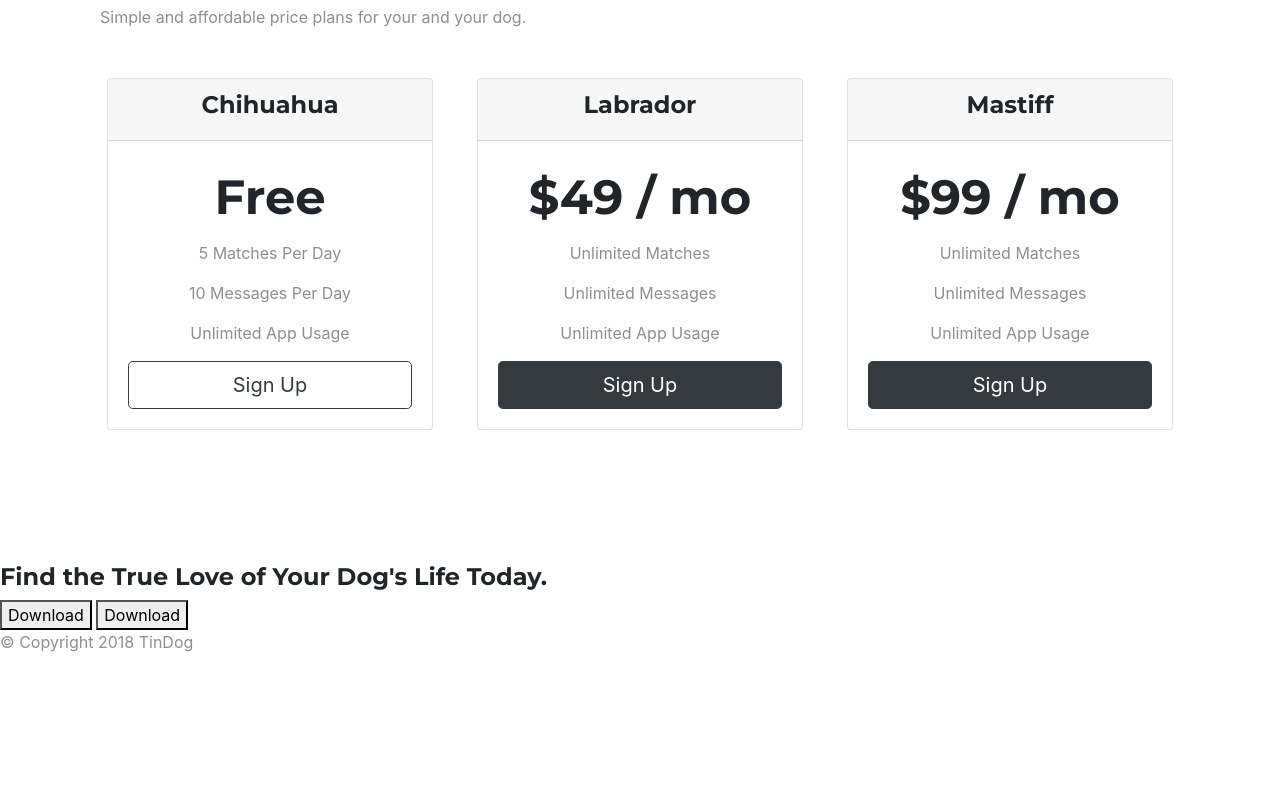
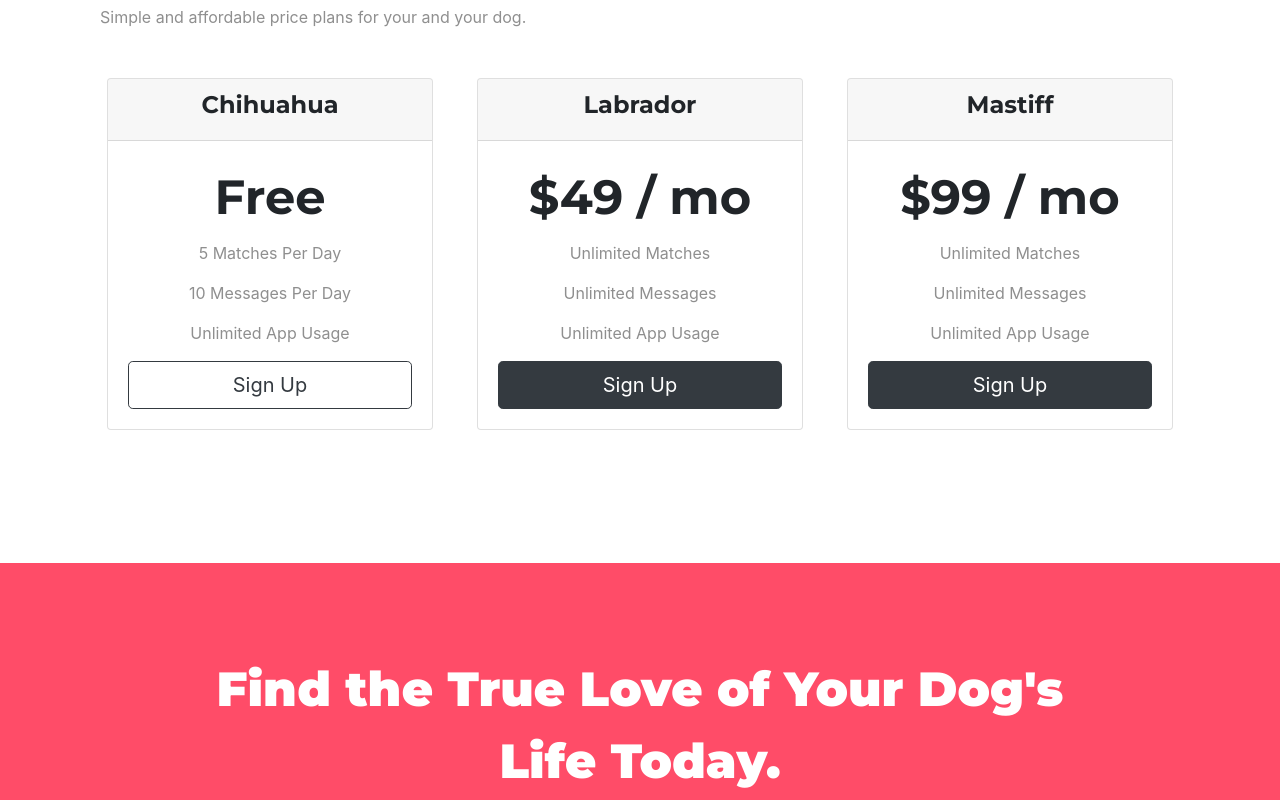
Before and after one commit to wendellcardoso/tin-dog-wdb2020, a plain HTML site: page index.html in a window 1280 px wide. Shown: the part 2000-2800 px from the top of the page. Before the commit the page ends 2670 px from the top, so only its background shows below. Drawn offline with nearby package versions, Linux system fonts and the light colour scheme.

Commit message:
Bootstrap Challenge 2

```diff
--- a/css/styles.css
+++ b/css/styles.css
@@ -20,6 +20,7 @@ h1 {
   font-family: "Montserrat", sans-serif;
   font-size: 3.5rem;
   line-height: 1.5;
+  font-weight: 800;
 }
 
 h2 {
@@ -137,6 +138,27 @@ p {
   text-align: center;
 }
 
+
+#cta{
+  text-align: center;
+  background-color: #ff4c68;
+  padding: 7% 15%;
+}
+
+.cta-h3{
+  font-family: 'Montserrat', sans-serif;
+  font-size: 3rem;
+  line-height: 1.5;
+  color: #fff;
+  font-weight: 800;
+}
+
+#footer{
+  text-align: center;
+  margin-top: 5%;
+}
+
+
 @media (max-width: 991px){
   #title{
     text-align: center;
--- a/index.html
+++ b/index.html
@@ -203,9 +203,13 @@
   <!-- Call to Action -->
 
   <section id="cta">
-    <h3>Find the True Love of Your Dog's Life Today.</h3>
-    <button type="button">Download</button>
-    <button type="button">Download</button>
+    <h3 class="cta-h3">Find the True Love of Your Dog's Life Today.</h3>
+    <button type="button" class="btn btn-dark btn-md download-button">
+      <i class="fab fa-apple"></i> Download
+    </button>
+    <button type="button" class="btn btn-outline-light btn-md download-button">
+      <i class="fab fa-google-play"></i> Download
+    </button>
   </section>
 
   <!-- Footer -->
```
